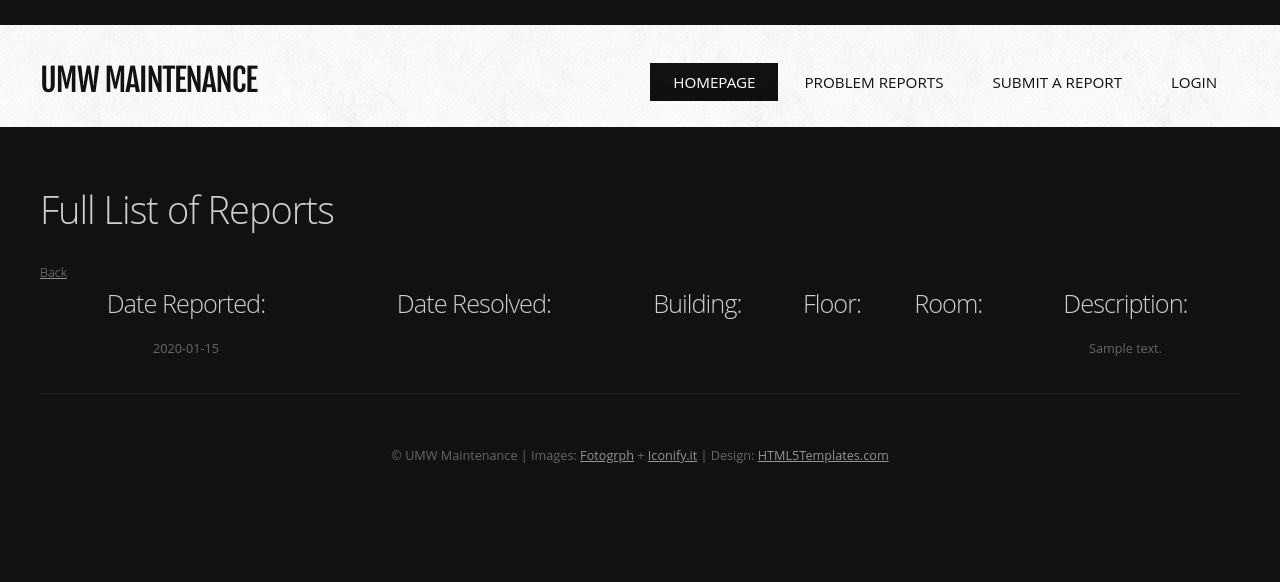
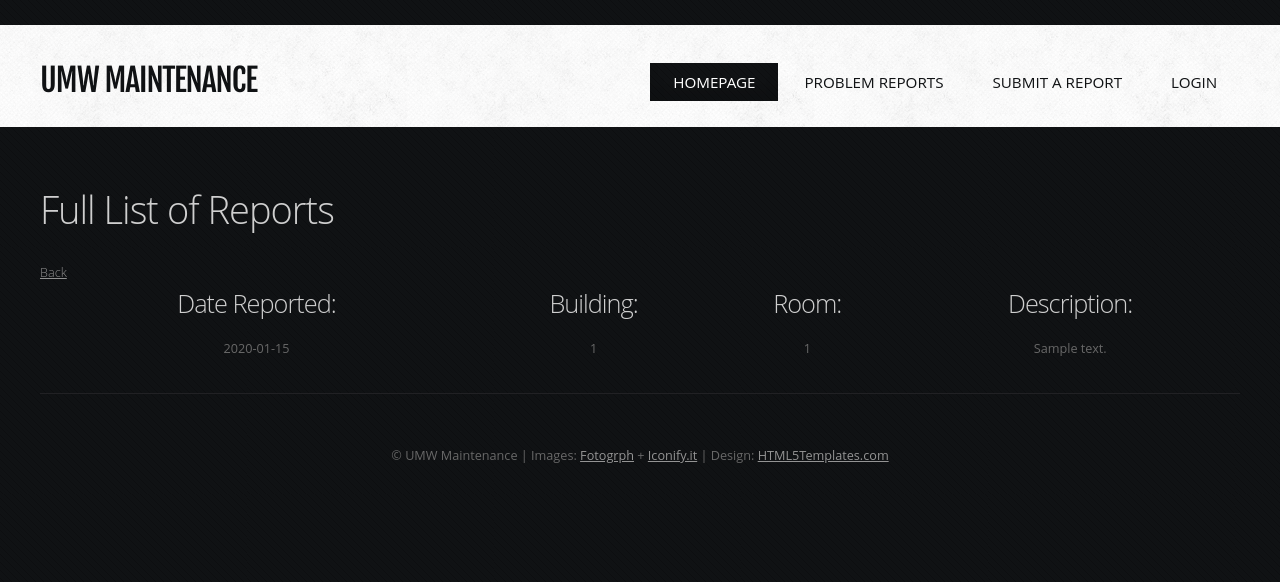
Before and after one commit to bsteff5/UMW-Maintenance-DB, a PHP site: page /FullList.php in a window 1280 px wide. Shown: the top 582 px of the page. Run offline with PHP 8.4, Linux system fonts and the light colour scheme; tables that the repository leaves empty hold one stand-in row (values such as "Sample post"); data that the repository does not hold is empty.

Commit message:
query for multiple tables FullList.php

```diff
--- a/FullList.php
+++ b/FullList.php
@@ -84,14 +84,14 @@ reportList.td {
 		<div align="center">
 			<?php
 					include('dbconnect.php');
-					$query = "SELECT * FROM reports";
+					$query = "SELECT r.ReportDate, r.Description, r.BuildingID, rms.room FROM reports r JOIN rooms rms WHERE r.BuildingID = rms.BuildingID;  ";
 					$result = mysqli_query($db, $query) or die("Error Querying Database");
 
 					echo "<table class='reportList' width='100%' align='center' padding='10'>";
-					echo "<tr><th><h2>Date Reported:</h2></th><th><h2>Date Resolved:</h2></th><th><h2>Building:</h2></th><th><h2>Floor:</h2></th><th><h2>Room:</h2></th><th><h2>Description:</h2></th></tr>";
+					echo "<tr><th><h2>Date Reported:</h2></th><th><h2>Building:</h2></th><th><h2>Room:</h2></th><th><h2>Description:</h2></th></tr>";
 					 while($row = mysqli_fetch_array($result)) {
 
-						echo "<tr><td align='center'>" . $row['ReportDate'] . "</td><td align='center'>" . $row['ResolveDate'] . "</td><td align='center'>" .$row['Building'] . "</td><td align='center'>" . $row['Floor'] . "</td><td align='center'>" . $row['Room'] . "</td><td align='center'>" . $row['Description'] . "</td></tr>";
+						echo "<tr><td align='center'>" . $row['ReportDate'] . "</td><td align='center'>" .$row['BuildingID'] .  "</td><td align='center'>" . $row['room'] . "</td><td align='center'>" . $row['Description'] . "</td></tr>";
 
 
 					}
```
